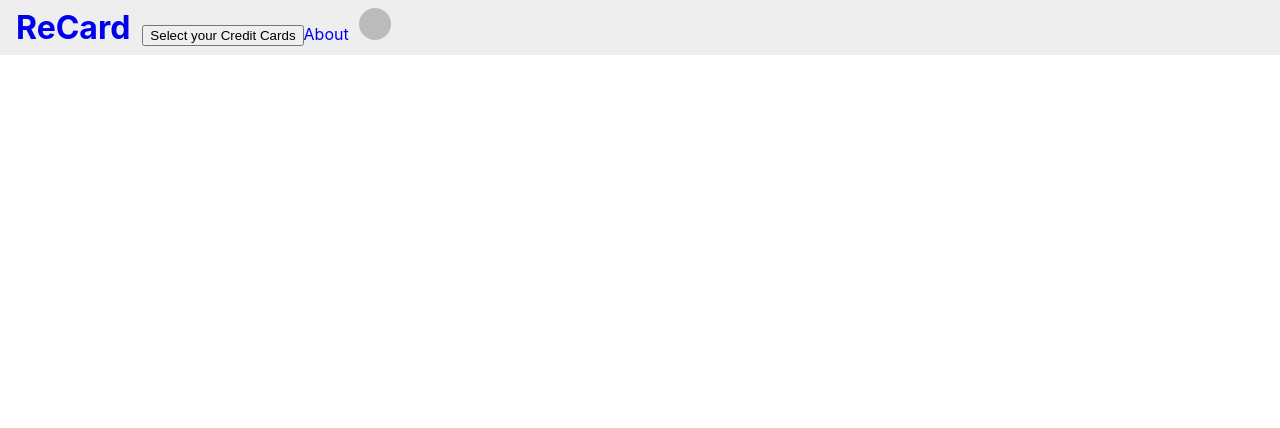
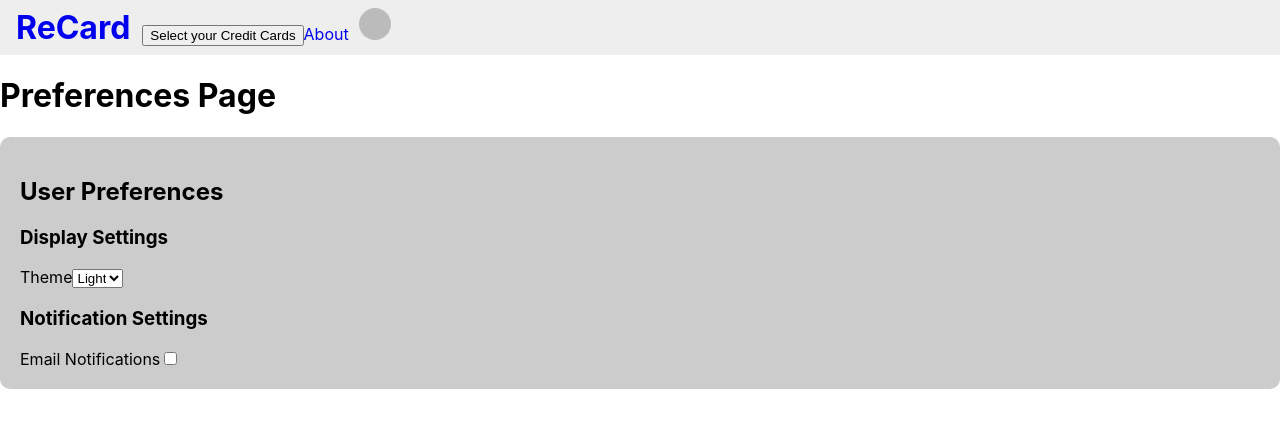
Before and after one commit to recard-app/recard-web-client, a React (Create React App) app: page /preferences in a window 1280 px wide. Shown: the top 428 px of the page. Built offline with nearby package versions, Linux system fonts and the light colour scheme; no server answers; sample sign-in values are in the browser's storage.

Commit message:
added preferences page

```diff
--- a/src/App.js
+++ b/src/App.js
@@ -1,5 +1,5 @@
 import React, { useState, useEffect } from 'react';
-import { BrowserRouter as Router, Route, Routes } from 'react-router-dom';
+import { BrowserRouter as Router, Route, Routes, useNavigate } from 'react-router-dom';
 
 // Styles
 import './App.scss';
@@ -10,7 +10,7 @@ import Account from './pages/Account';
 import SignIn from './pages/SignIn';
 import SignUp from './pages/SignUp';
 import Welcome from './pages/Welcome';
-
+import Preferences from './pages/Preferences';
 // Components
 import AppHeader from './components/AppHeader';
 import PromptWindow from './components/PromptWindow';
@@ -22,8 +22,9 @@ import RedirectIfAuthenticated from './context/RedirectIfAuthenticated';
 // Context
 import { useAuth } from './context/AuthContext';
 
-function App() {
+function AppContent() {
   const { user, logout } = useAuth();
+  const navigate = useNavigate();
 
   const [creditCards, setCreditCards] = useState([]);
   const [modalShow, setModalShow] = useState(false);
@@ -40,17 +41,21 @@ function App() {
     setCreditCards(returnCreditCards);
   };
 
+  const handleLogout = async () => {
+    await logout();
+    navigate('/signin');
+  };
+
   useEffect(() => {
     //console.log(creditCards);
   }, [creditCards]);
 
   return (
-    <Router>
     <div className="app">
       <AppHeader
         user={user}
         onModalOpen={handleModalOpen}
-          onLogout={logout}
+        onLogout={handleLogout}
       />
 
       <Modal show={modalShow} handleClose={handleModalClose}>
@@ -60,6 +65,11 @@ function App() {
       <Routes>
         <Route path="/" element={<PromptWindow creditCards={creditCards} user={user} />} />
         <Route path="/about" element={<About />} />
+        <Route path="/preferences" element={
+          <ProtectedRoute>
+            <Preferences />
+          </ProtectedRoute>
+        } />
         <Route path="/signin" element={
           <RedirectIfAuthenticated>
             <SignIn />
@@ -82,6 +92,13 @@ function App() {
         } />
       </Routes>
     </div>
+  );
+}
+
+function App() {
+  return (
+    <Router>
+      <AppContent />
     </Router>
   );
 }
--- a/src/App.scss
+++ b/src/App.scss
@@ -18,6 +18,7 @@ $background-color: #f8f9fa;
 @import './components/PromptWindow/PromptHelpModal/PromptHelpModal.scss';
 @import './components/Modal/Modal.scss';
 @import './components/CreditCardSelector/CreditCardSelector.scss';
+@import './components/PreferencesModule/PreferencesModule.scss';
 
 // Base app styles
 .app {
--- a/src/components/AppHeader/index.js
+++ b/src/components/AppHeader/index.js
@@ -47,6 +47,7 @@ const AppHeader = ({ user, onModalOpen, onLogout }) => {
             )}
             {dropdownOpen && (
               <div className="dropdown-menu">
+                <Link to="/preferences" onClick={() => setDropdownOpen(false)}>Preferences</Link>
                 <Link to="/account" onClick={() => setDropdownOpen(false)}>My Account</Link>
                 <button
                   onClick={() => {
--- /dev/null
+++ b/src/components/PreferencesModule/PreferencesModule.scss
@@ -0,0 +1,5 @@
+.preferences-container {
+    background-color: #cccccc;
+    padding: 20px;
+    border-radius: 10px;
+}
--- /dev/null
+++ b/src/components/PreferencesModule/index.js
@@ -0,0 +1,32 @@
+import React from 'react';
+import './PreferencesModule.scss';
+
+const PreferencesModule = () => {
+    return (
+        <div className="preferences-container">
+            <h2>User Preferences</h2>
+            <div className="preferences-content">
+                <div className="preference-section">
+                    <h3>Display Settings</h3>
+                    <div className="preference-item">
+                        <label>Theme</label>
+                        <select>
+                            <option value="light">Light</option>
+                            <option value="dark">Dark</option>
+                        </select>
+                    </div>
+                </div>
+
+                <div className="preference-section">
+                    <h3>Notification Settings</h3>
+                    <div className="preference-item">
+                        <label>Email Notifications</label>
+                        <input type="checkbox" />
+                    </div>
+                </div>
+            </div>
+        </div>
+    );
+};
+
+export default PreferencesModule;
--- /dev/null
+++ b/src/pages/Preferences.js
@@ -0,0 +1,12 @@
+import React from 'react';
+import PreferencesModule from '../components/PreferencesModule';
+const Preferences = () => {
+    return (
+        <div>
+            <h1>Preferences Page</h1>
+            <PreferencesModule />
+        </div>
+    );
+};
+
+export default Preferences;
```
Also changed, not shown: src/pages/Welcome.js (line endings or trailing spaces). Lines whose indentation alone changed are shown as unchanged.
